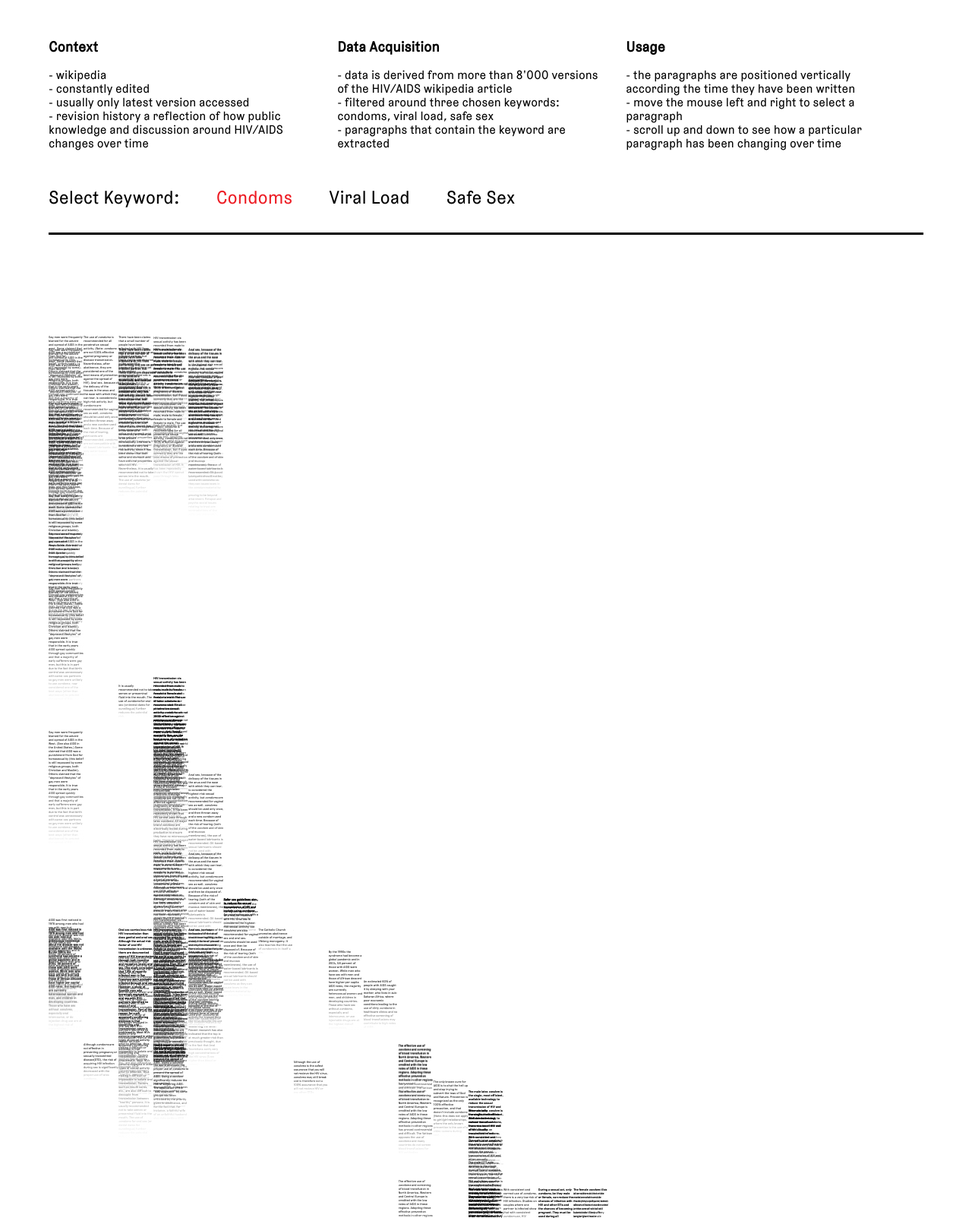
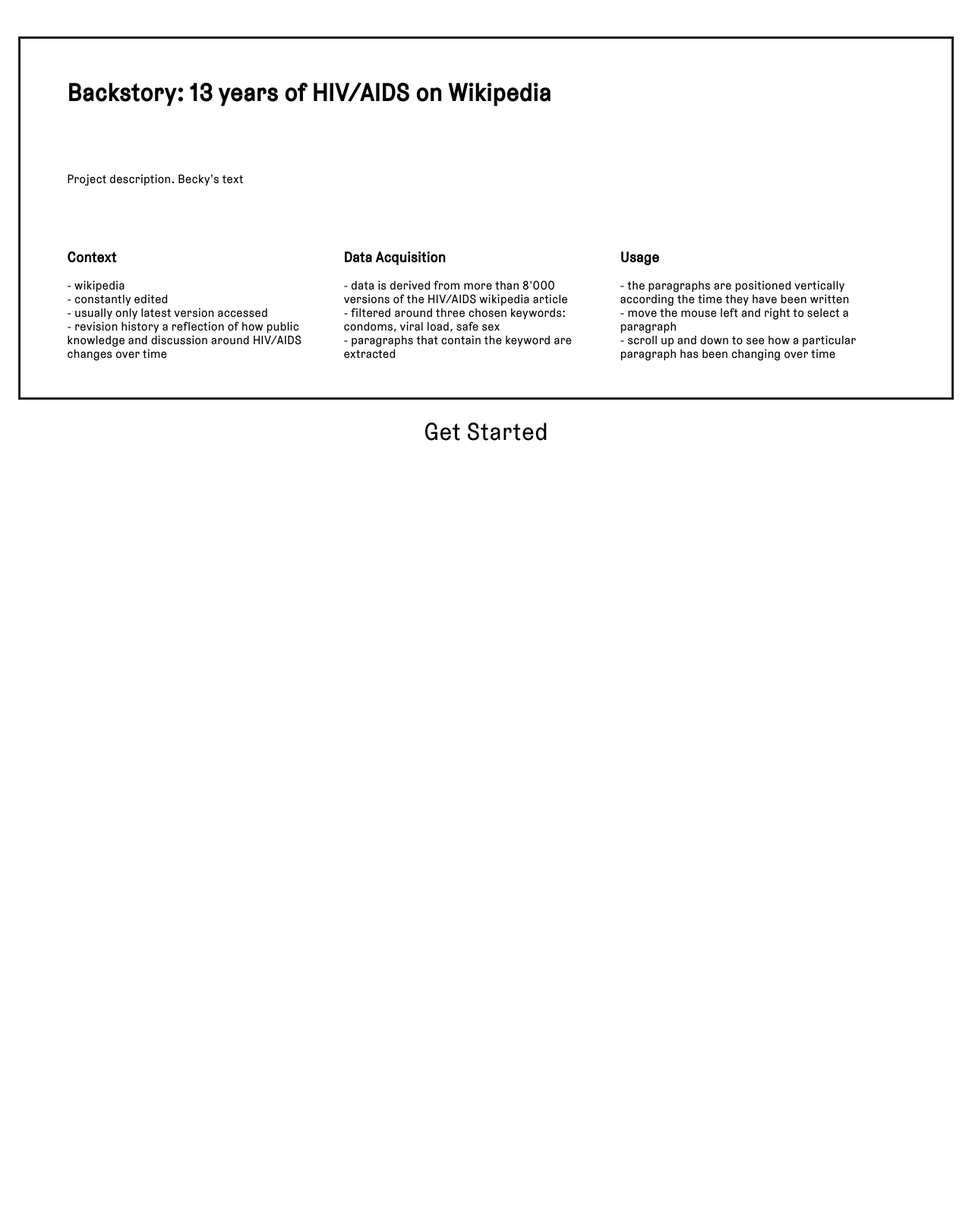
Before and after one commit to fkraeutli/Backstory-ICA, a CodeIgniter app: page / in a window 1280 px wide. Shown: the top 1603 px of the page at 76% size. Run offline with CodeIgniter, Linux system fonts and the light colour scheme.

Commit message:
Display Instructions as Overlay

```diff
--- a/css/style.css
+++ b/css/style.css
@@ -19,10 +19,6 @@ body {
 #backstory #backstory_container {
   position: relative;
 }
-#backstory ul {
-  margin: 0;
-  padding: 0;
-}
 #backstory ul#vis {
   /* 		font-family: "Times New Roman", times, serif; */
 
@@ -31,6 +27,10 @@ body {
   height: 100%;
   /* 		cursor: none; */
 
+}
+#backstory ul#vis ul {
+  margin: 0;
+  padding: 0;
 }
 #backstory ul#vis > li {
   list-style: none;
@@ -172,16 +172,56 @@ body {
   font-style: normal;
   color: #ed1c24;
 }
-#instructions {
+#backstory_topics {
+  list-style: none;
+  padding: 0;
+  overflow: hidden;
   margin: 2em 5%;
   padding-bottom: 2em;
   border-bottom: 3px solid black;
+}
+#backstory_topics li {
+  font-size: 1.5em;
+  float: left;
+  margin-right: 2em;
+}
+#backstory_topics li a {
+  color: black;
+  text-decoration: none;
+}
+#backstory_topics li a.selected {
+  color: #ed1c24;
+}
+#instructions {
+  position: absolute;
+  top: 0;
+  left: 0;
+  width: 100%;
+  height: 100%;
+  background: white;
+  z-index: 100;
+  text-align: center;
+}
+#instructions #close_button {
+  cursor: pointer;
+  font-size: 2em;
+  margin: auto;
+  color: black;
+}
+#instructions #close_button:hover {
+  color: #ed1c24;
 }
 #instructions ul,
 #instructions li {
   list-style: none;
   padding: 0;
   margin: 0;
+}
+#instructions .container {
+  border: 3px solid #1e1e1e;
+  margin: 24px;
+  margin-top: 48px;
+  text-align: left;
 }
 #instructions .column {
   float: left;
@@ -190,6 +230,7 @@ body {
 }
 #instructions .row {
   overflow: hidden;
+  margin: 2em 5%;
   margin-bottom: 3em;
 }
 #instructions h2.topic {
@@ -197,24 +238,6 @@ body {
   margin: 0;
   margin-right: 2em;
 }
-#instructions #backstory_topics {
-  list-style: none;
-  margin: 0;
-  padding: 0;
-  overflow: hidden;
-}
-#instructions #backstory_topics li {
-  font-size: 1.5em;
-  float: left;
-  margin-right: 2em;
-}
-#instructions #backstory_topics li a {
-  color: black;
-  text-decoration: none;
-}
-#instructions #backstory_topics li a.selected {
-  color: #ed1c24;
-}
 /* --- Mixins --- */
 .hideText {
   text-indent: 100%;
--- a/css/style.less
+++ b/css/style.less
@@ -43,11 +43,6 @@ body {
 	}
 
 
-	ul {
-
-		margin: 0;
-		padding: 0;
-	}
 
 	ul#vis {
 
@@ -58,6 +53,13 @@ body {
 		height: 100%;
 
 /* 		cursor: none; */
+
+
+		ul {
+
+			margin: 0;
+			padding: 0;
+		}
 
 		> li {
 
@@ -210,17 +212,81 @@ body {
 
 }
 
+#backstory_topics {
+
+	list-style: none;
+	padding: 0;
+	overflow: hidden;
+
+	margin: 2em 5%;
+
+	padding-bottom: 2em;
+	border-bottom: 3px solid black;
+	li {
+
+		font-size: 1.5em;
+		float: left;
+		margin-right: 2em;
+
+		a {
+
+			color: black;
+			text-decoration: none;
+
+		}
+
+		a.selected {
+
+			color: @colCurrent;
+
+		}
+
+	}
+
+
+}
+
 #instructions {
 
-	margin: 2em 5%;
-	padding-bottom: 2em;
-	border-bottom: 3px solid black;
+
+	position: absolute;
+	top:0;
+	left: 0;
+	width: 100%;
+	height: 100%;
+	background: white;
+	z-index: 100;
+	text-align: center;
+
+	#close_button {
+
+		cursor: pointer;
+		font-size: 2em;
+		margin: auto;
+		color: black;
+
+	}
+
+	#close_button:hover {
+
+		color: @colCurrent;
+
+	}
 
 	ul, li {
 
 		list-style: none;
 		padding: 0;
 		margin: 0;
+
+	}
+
+	.container {
+
+		border: 3px solid #1e1e1e;
+		margin: 24px;
+		margin-top: 48px;
+		text-align: left;
 
 	}
 
@@ -234,6 +300,7 @@ body {
 	.row {
 
 		overflow: hidden;
+		margin: 2em 5%;
 		margin-bottom: 3em;
 
 	}
@@ -246,36 +313,6 @@ body {
 
 	}
 
-	#backstory_topics {
-
-		list-style: none;
-		margin: 0;
-		padding: 0;
-		overflow: hidden;
-
-		li {
-
-			font-size: 1.5em;
-			float: left;
-			margin-right: 2em;
-
-			a {
-
-				color: black;
-				text-decoration: none;
-
-			}
-
-			a.selected {
-
-				color: @colCurrent;
-
-			}
-
-		}
-
-
-	}
 
 
 }
--- a/index.html
+++ b/index.html
@@ -19,6 +19,13 @@
 
 			<div id="instructions">
 
+				<div class="container">
+					<div class="row">
+						<h1>Backstory: 13 years of HIV/AIDS on Wikipedia</h1>
+					</div>
+					<div class="row">
+						<p>Project description. Becky's text</p>
+					</div>
 					<div class="row">
 						<div class="column">
 
@@ -50,6 +57,11 @@
 
 						</div>
 					</div>
+				</div>
+
+					<a id="close_button">Get Started</a>
+
+			</div>
 
 			<ul id="backstory_topics">
 
@@ -59,9 +71,6 @@
 				<li><a href="#safesex" data-topic="safesex">Safe Sex</a></li>
 
 			</ul>
-
-
-			</div>
 
 			<div id="viewer_container">
 				<div id="viewer"><div id="viewer_content"></div></div>
--- a/js/script.js
+++ b/js/script.js
@@ -28,6 +28,12 @@ $j( initialise );
 
 function initialise() {
 
+	$j( "#close_button" ).click( function() {
+
+		$j( "#instructions" ).fadeOut();
+
+	} )
+
 	load( window.location.hash.substr(1) || "condoms" );
 
 	$j( "#backstory_topics a" ).click( function( e ) {
@@ -36,11 +42,11 @@ function initialise() {
 
 	} );
 
-	$j( "#viewer_container").css( "top", $j( "#instructions").outerHeight() );
+	$j( "#viewer_container").css( "top", $j( "#backstory_topics").outerHeight() );
 
 	$j( "#backstory" ).scroll( function( e ) {
 
-		$j( "#viewer_container").css( "top", $j( "#instructions").outerHeight() - Math.min( $j( "#backstory" ).scrollTop(), $j( "#instructions" ).outerHeight() ) );
+		$j( "#viewer_container").css( "top", $j( "#backstory_topics").outerHeight() - Math.min( $j( "#backstory" ).scrollTop(), $j( "#backstory_topics" ).outerHeight() ) );
 
 	})
 
```
Lines whose indentation alone changed are shown as unchanged.
